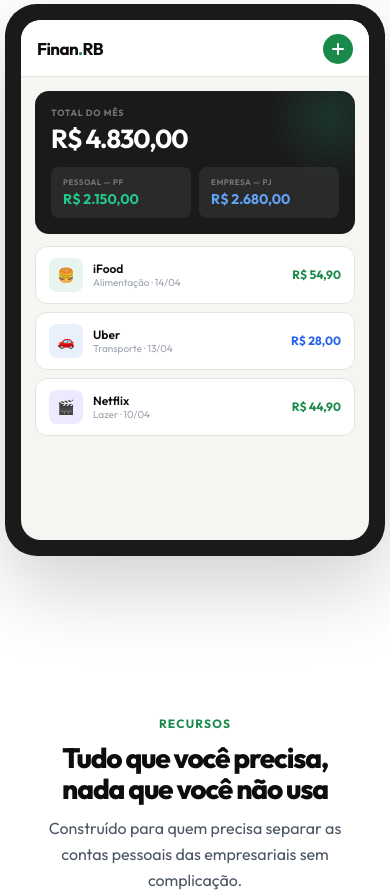
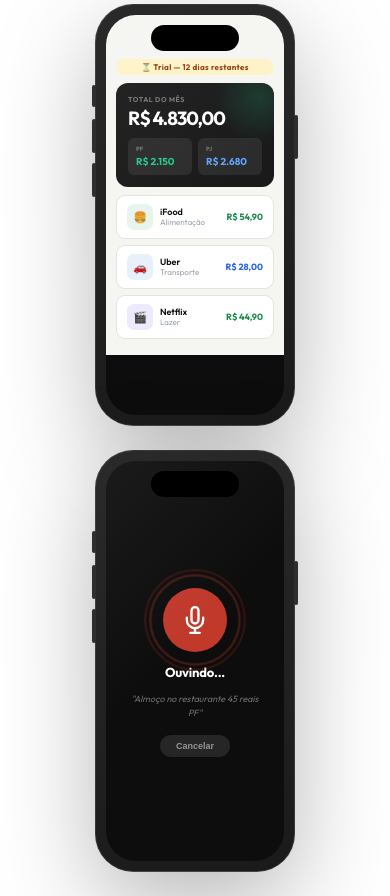
Before and after one commit to Bruno091219/financrb, a website: page index.html in a window 390 px wide. Shown: the part 730-1626 px from the top of the page. Drawn offline with Linux system fonts and the light colour scheme.

Commit message:
landing page: dois iphones com mockup do app e tela de voz

```diff
--- a/index.html
+++ b/index.html
@@ -52,36 +52,48 @@ h1 span{color:var(--green)}
 .hero-note b{color:var(--text2)}
 
 /* APP PREVIEW */
-.preview-wrap{max-width:380px;margin:0 auto 80px;position:relative}
-.preview-phone{background:#1a1a1a;border-radius:32px;padding:16px;box-shadow:0 32px 80px rgba(0,0,0,.18),0 0 0 1px rgba(255,255,255,.06)}
-.preview-screen{background:#f5f6f2;border-radius:20px;overflow:hidden;min-height:520px}
-.preview-hdr{background:#fff;padding:14px 16px 12px;border-bottom:1px solid #e2e4de;display:flex;align-items:center;justify-content:space-between}
-.preview-logo{font-size:17px;font-weight:700;letter-spacing:-.6px;color:#0d0d0d}
-.preview-logo span{color:#1a8a4a}
-.preview-add{width:30px;height:30px;background:#1a8a4a;border-radius:50%;display:flex;align-items:center;justify-content:center}
-.preview-add::before,.preview-add::after{content:'';position:absolute;background:#fff;border-radius:2px}
-.preview-add::before{width:12px;height:2px}
-.preview-add::after{width:2px;height:12px}
-.preview-add{position:relative}
-.prev-body{padding:14px}
-.prev-hero{background:#1a1a1a;border-radius:14px;padding:16px;margin-bottom:12px;position:relative;overflow:hidden}
-.prev-hero::after{content:'';position:absolute;top:-40px;right:-40px;width:130px;height:130px;border-radius:50%;background:radial-gradient(circle,rgba(34,201,138,.15) 0%,transparent 70%)}
-.prev-label{font-size:9px;font-weight:700;color:rgba(255,255,255,.4);letter-spacing:.08em;text-transform:uppercase;margin-bottom:4px}
-.prev-val{font-size:26px;font-weight:700;color:#fff;letter-spacing:-1px;margin-bottom:12px}
-.prev-row{display:grid;grid-template-columns:1fr 1fr;gap:8px}
-.prev-sub{background:rgba(255,255,255,.07);border-radius:8px;padding:10px 12px}
-.prev-sublabel{font-size:8px;color:rgba(255,255,255,.35);font-weight:700;letter-spacing:.06em;text-transform:uppercase;margin-bottom:3px}
-.prev-subval{font-size:14px;font-weight:700}
-.prev-subval.pf{color:#22c98a}
-.prev-subval.pj{color:#60a5fa}
-.prev-item{background:#fff;border:1px solid #e2e4de;border-radius:12px;padding:11px 13px;margin-bottom:8px;display:flex;align-items:center;gap:10px}
-.prev-icon{width:34px;height:34px;border-radius:8px;flex-shrink:0;display:flex;align-items:center;justify-content:center;font-size:14px}
-.prev-iinfo{flex:1;min-width:0}
-.prev-idesc{font-size:12px;font-weight:600;color:#0d0d0d}
-.prev-icat{font-size:10px;color:#9ca3af}
-.prev-ival{font-size:12px;font-weight:700}
-.prev-ival.pf{color:#1a8a4a}
-.prev-ival.pj{color:#2563eb}
+.phones-wrap{display:flex;justify-content:center;align-items:flex-end;gap:24px;margin:0 auto 80px;padding:0 16px}
+.iphone{width:200px;flex-shrink:0;position:relative;filter:drop-shadow(0 32px 48px rgba(0,0,0,.28))}
+.iphone-l{transform:rotate(-6deg)}
+.iphone-r{transform:rotate(6deg)}
+.iphone-body{background:linear-gradient(160deg,#2a2a2a 0%,#1a1a1a 100%);border-radius:38px;padding:10px;border:1px solid rgba(255,255,255,.12);position:relative}
+.iphone-btn{position:absolute;background:#2e2e2e;border-radius:3px}
+.iphone-btn.mute{width:4px;height:22px;top:80px;left:-4px}
+.iphone-btn.vup{width:4px;height:34px;top:114px;left:-4px}
+.iphone-btn.vdn{width:4px;height:34px;top:158px;left:-4px}
+.iphone-btn.pwr{width:4px;height:44px;top:110px;right:-4px}
+.iphone-screen{background:#0d0d0d;border-radius:30px;overflow:hidden;position:relative;min-height:400px}
+.iphone-screen::after{content:'';position:absolute;top:0;left:0;right:0;bottom:0;background:linear-gradient(135deg,rgba(255,255,255,.06) 0%,transparent 50%);pointer-events:none;border-radius:30px}
+.iphone-di{width:88px;height:26px;background:#000;border-radius:20px;position:absolute;top:10px;left:50%;transform:translateX(-50%);z-index:10}
+.ph1-bg{background:#f5f6f2;padding:44px 10px 10px}
+.ph1-badge{background:#fef3c7;color:#92400e;font-size:8px;font-weight:700;padding:3px 8px;border-radius:20px;text-align:center;margin-bottom:8px;letter-spacing:.04em}
+.ph1-hero{background:#1a1a1a;border-radius:12px;padding:12px;margin-bottom:8px;position:relative;overflow:hidden}
+.ph1-hero::after{content:'';position:absolute;top:-30px;right:-30px;width:90px;height:90px;border-radius:50%;background:radial-gradient(circle,rgba(34,201,138,.18) 0%,transparent 70%)}
+.ph1-hlabel{font-size:7px;font-weight:700;color:rgba(255,255,255,.4);text-transform:uppercase;letter-spacing:.08em;margin-bottom:2px}
+.ph1-hval{font-size:19px;font-weight:700;color:#fff;letter-spacing:-1px;margin-bottom:8px}
+.ph1-hrow{display:grid;grid-template-columns:1fr 1fr;gap:6px}
+.ph1-hsub{background:rgba(255,255,255,.08);border-radius:6px;padding:7px 8px}
+.ph1-hslabel{font-size:6px;color:rgba(255,255,255,.35);font-weight:700;text-transform:uppercase;margin-bottom:2px}
+.ph1-hsval{font-size:10px;font-weight:700}
+.ph1-hsval.pf{color:#22c98a}
+.ph1-hsval.pj{color:#60a5fa}
+.ph1-item{background:#fff;border:1px solid #e2e4de;border-radius:9px;padding:8px 10px;margin-bottom:6px;display:flex;align-items:center;gap:7px}
+.ph1-icon{width:26px;height:26px;border-radius:7px;flex-shrink:0;display:flex;align-items:center;justify-content:center;font-size:11px}
+.ph1-idesc{font-size:9px;font-weight:600;color:#0d0d0d}
+.ph1-icat{font-size:8px;color:#9ca3af}
+.ph1-ival{font-size:9px;font-weight:700;margin-left:auto}
+.ph1-ival.pf{color:#1a8a4a}
+.ph1-ival.pj{color:#2563eb}
+.ph2-bg{background:#0d0d0d;min-height:400px;display:flex;flex-direction:column;align-items:center;justify-content:center;padding:44px 14px 20px;gap:12px}
+.ph2-mic{width:64px;height:64px;border-radius:50%;background:#c0392b;display:flex;align-items:center;justify-content:center;position:relative}
+.ph2-mic::before{content:'';position:absolute;width:80px;height:80px;border-radius:50%;border:2px solid rgba(192,57,43,.5);animation:ph-pulse 1.4s ease-in-out infinite}
+.ph2-mic::after{content:'';position:absolute;width:96px;height:96px;border-radius:50%;border:2px solid rgba(192,57,43,.25);animation:ph-pulse 1.4s ease-in-out .5s infinite}
+.ph2-mic-svg{width:28px;height:28px;fill:none;stroke:#fff;stroke-width:2;stroke-linecap:round;stroke-linejoin:round}
+.ph2-label{font-size:13px;font-weight:700;color:#fff;letter-spacing:-.2px}
+.ph2-hint{font-size:9px;color:rgba(255,255,255,.4);font-style:italic;text-align:center;line-height:1.5;max-width:140px}
+.ph2-cancel{background:rgba(255,255,255,.1);border:none;border-radius:20px;color:rgba(255,255,255,.5);font-size:9px;font-weight:600;padding:6px 16px;margin-top:4px;cursor:pointer}
+@keyframes ph-pulse{0%,100%{transform:scale(1);opacity:1}50%{transform:scale(1.15);opacity:.6}}
+@media(max-width:560px){.phones-wrap{flex-direction:column;align-items:center}.iphone-l,.iphone-r{transform:none}.iphone{width:200px}}
 
 /* FEATURES */
 .section{padding:80px 24px;max-width:1080px;margin:0 auto}
@@ -184,36 +196,61 @@ footer{background:#0d0d0d;color:rgba(255,255,255,.5);padding:40px 24px;text-alig
 </div>
 
 <!-- APP PREVIEW -->
-<div class="preview-wrap">
-  <div class="preview-phone">
-    <div class="preview-screen">
-      <div class="preview-hdr">
-        <div class="preview-logo">Finan<span>.</span>RB</div>
-        <div class="preview-add"></div>
-      </div>
-      <div class="prev-body">
-        <div class="prev-hero">
-          <div class="prev-label">Total do mês</div>
-          <div class="prev-val">R$ 4.830,00</div>
-          <div class="prev-row">
-            <div class="prev-sub"><div class="prev-sublabel">Pessoal — PF</div><div class="prev-subval pf">R$ 2.150,00</div></div>
-            <div class="prev-sub"><div class="prev-sublabel">Empresa — PJ</div><div class="prev-subval pj">R$ 2.680,00</div></div>
+<div class="phones-wrap">
+  <!-- iPhone 1: Dashboard -->
+  <div class="iphone iphone-l">
+    <div class="iphone-body">
+      <div class="iphone-btn mute"></div>
+      <div class="iphone-btn vup"></div>
+      <div class="iphone-btn vdn"></div>
+      <div class="iphone-btn pwr"></div>
+      <div class="iphone-screen">
+        <div class="iphone-di"></div>
+        <div class="ph1-bg">
+          <div class="ph1-badge">⏳ Trial — 12 dias restantes</div>
+          <div class="ph1-hero">
+            <div class="ph1-hlabel">Total do mês</div>
+            <div class="ph1-hval">R$ 4.830,00</div>
+            <div class="ph1-hrow">
+              <div class="ph1-hsub"><div class="ph1-hslabel">PF</div><div class="ph1-hsval pf">R$ 2.150</div></div>
+              <div class="ph1-hsub"><div class="ph1-hslabel">PJ</div><div class="ph1-hsval pj">R$ 2.680</div></div>
+            </div>
+          </div>
+          <div class="ph1-item">
+            <div class="ph1-icon" style="background:#e8f5ee">🍔</div>
+            <div><div class="ph1-idesc">iFood</div><div class="ph1-icat">Alimentação</div></div>
+            <div class="ph1-ival pf">R$ 54,90</div>
+          </div>
+          <div class="ph1-item">
+            <div class="ph1-icon" style="background:#e8f0fb">🚗</div>
+            <div><div class="ph1-idesc">Uber</div><div class="ph1-icat">Transporte</div></div>
+            <div class="ph1-ival pj">R$ 28,00</div>
+          </div>
+          <div class="ph1-item">
+            <div class="ph1-icon" style="background:#ede9fe">🎬</div>
+            <div><div class="ph1-idesc">Netflix</div><div class="ph1-icat">Lazer</div></div>
+            <div class="ph1-ival pf">R$ 44,90</div>
           </div>
         </div>
-        <div class="prev-item">
-          <div class="prev-icon" style="background:#e8f5ee;color:#1a8a4a">🍔</div>
-          <div class="prev-iinfo"><div class="prev-idesc">iFood</div><div class="prev-icat">Alimentação · 14/04</div></div>
-          <div class="prev-ival pf">R$ 54,90</div>
-        </div>
-        <div class="prev-item">
-          <div class="prev-icon" style="background:#e8f0fb;color:#2563eb">🚗</div>
-          <div class="prev-iinfo"><div class="prev-idesc">Uber</div><div class="prev-icat">Transporte · 13/04</div></div>
-          <div class="prev-ival pj">R$ 28,00</div>
-        </div>
-        <div class="prev-item">
-          <div class="prev-icon" style="background:#ede9fe;color:#7c3aed">🎬</div>
-          <div class="prev-iinfo"><div class="prev-idesc">Netflix</div><div class="prev-icat">Lazer · 10/04</div></div>
-          <div class="prev-ival pf">R$ 44,90</div>
+      </div>
+    </div>
+  </div>
+  <!-- iPhone 2: Voice input -->
+  <div class="iphone iphone-r">
+    <div class="iphone-body">
+      <div class="iphone-btn mute"></div>
+      <div class="iphone-btn vup"></div>
+      <div class="iphone-btn vdn"></div>
+      <div class="iphone-btn pwr"></div>
+      <div class="iphone-screen">
+        <div class="iphone-di"></div>
+        <div class="ph2-bg">
+          <div class="ph2-mic">
+            <svg class="ph2-mic-svg" viewBox="0 0 24 24"><path d="M12 1a3 3 0 0 0-3 3v8a3 3 0 0 0 6 0V4a3 3 0 0 0-3-3z"/><path d="M19 10v2a7 7 0 0 1-14 0v-2"/><line x1="12" y1="19" x2="12" y2="23"/><line x1="8" y1="23" x2="16" y2="23"/></svg>
+          </div>
+          <div class="ph2-label">Ouvindo...</div>
+          <div class="ph2-hint">"Almoço no restaurante 45 reais PF"</div>
+          <button class="ph2-cancel">Cancelar</button>
         </div>
       </div>
     </div>
```
